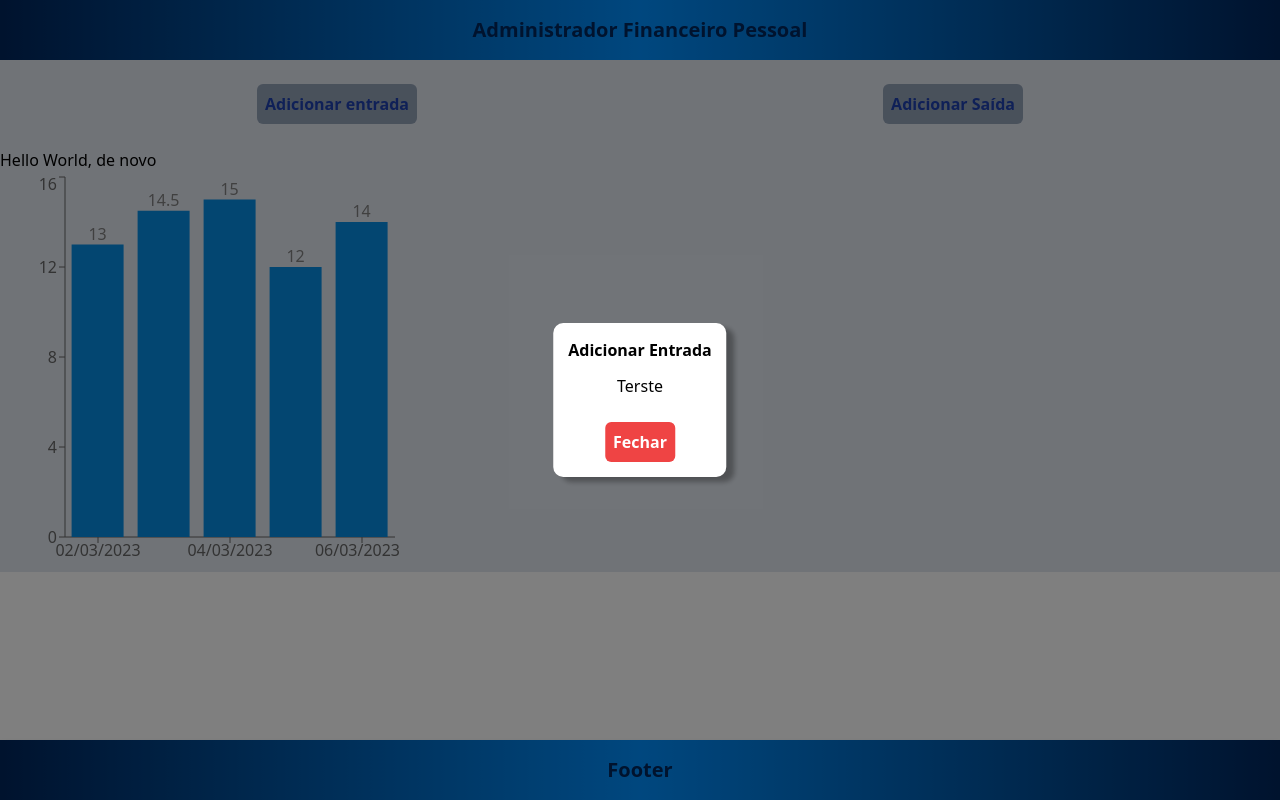
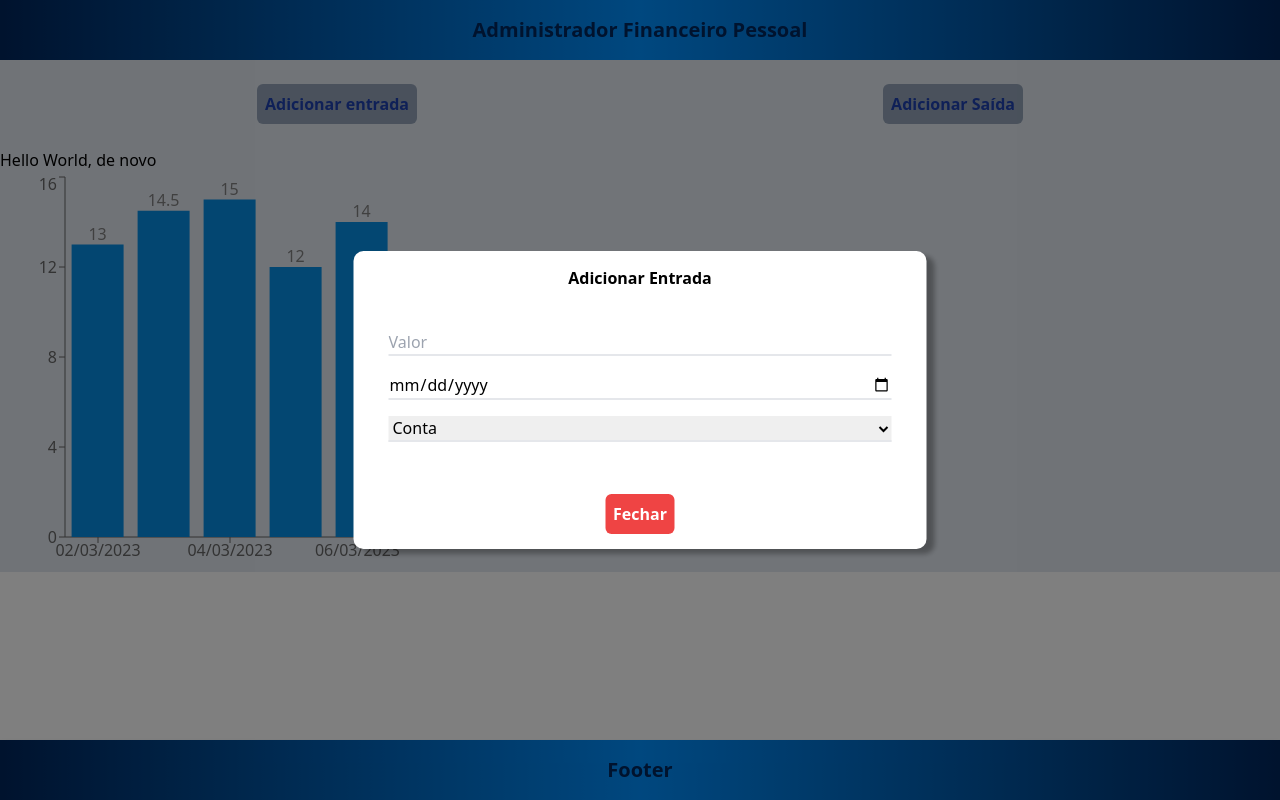
Before and after one commit to RenanJochem98/AdmFinanceiroPessoal, a React (Vite) app in the folder frontend/: page / in a window 1280 px wide. Both pictures are taken after a click on the button "Adicionar entrada". Built offline with nearby package versions, Linux system fonts and the light colour scheme; the HTML template or start-up script is replaced by a standard one.

Commit message:
Cria inputs como components.

```diff
--- a/frontend/src/Components/BtnHeader.tsx
+++ b/frontend/src/Components/BtnHeader.tsx
@@ -1,5 +1,8 @@
 import * as React from "react"
+import InputDate from "./Inputs/InputDate"
+import InputNumber from "./Inputs/InputNumber"
 import Modal from "./Modal"
+import Select from "./Select"
 
 interface BtnHeaderProps {
     texto: string
@@ -18,7 +21,19 @@ export default function BtnHeader( {texto}: BtnHeaderProps ) {
                     {texto}
             </button>
             <Modal isOpen={isOpen} setModalOpen={() => setIsOpen(!isOpen)} title="Adicionar Entrada">
-                <div className="text-center">Terste</div>
+                <div className="flex items-center p-5">
+                    {/* <div className="text-center">Terste</div> */}
+                    <form>
+                        <InputNumber placeholder="Valor"/>
+                        <InputDate placeholder="Data"/>
+                        <Select placeholder="Conta" options={[
+                            {text: "Mercado Pago", value: 1},
+                            {text: "Nubank", value: 2},
+                            {text: "BTG Banco", value: 3},
+                            {text: "BTG Corretora", value: 4},
+                        ]}/>
+                    </form>
+                </div>
             </Modal>
         </>
 
--- /dev/null
+++ b/frontend/src/Components/Inputs/InputDate.tsx
@@ -0,0 +1,14 @@
+interface IInputTextProps {
+    placeholder?: string
+}
+export default function InputDate({placeholder}: IInputTextProps){
+    return (
+        <>
+            <input
+                type="date"
+                placeholder={placeholder}
+                className="border-b-2 w-full my-2"
+            />
+        </>
+    )
+}
--- /dev/null
+++ b/frontend/src/Components/Inputs/InputNumber.tsx
@@ -0,0 +1,14 @@
+interface IInputNumberProps {
+    placeholder?: string
+}
+export default function InputNumber({ placeholder}: IInputNumberProps){
+    return (
+        <>
+            <input
+                type="number"
+                placeholder={placeholder}
+                className="border-b-2 w-full my-2"
+            />
+        </>
+    )
+}
--- /dev/null
+++ b/frontend/src/Components/Select.tsx
@@ -0,0 +1,21 @@
+interface IOption {
+    text: string,
+    value: number
+}
+
+interface ISelectProps {
+    placeholder?: string,
+    options:Array<IOption>
+}
+export default function Selec({ placeholder, options}: ISelectProps){
+    return (
+        <>
+            <select className="w-full border-b-2 my-2">
+                <option value="" disabled selected>{placeholder}</option>
+                {options.map(opt =>{
+                    return <option value={opt.value}>{opt.text}</option>
+                })}
+            </select>
+        </>
+    )
+}
```
Also changed, not shown: 1 other file (tests, documents, lock files or other folders).
